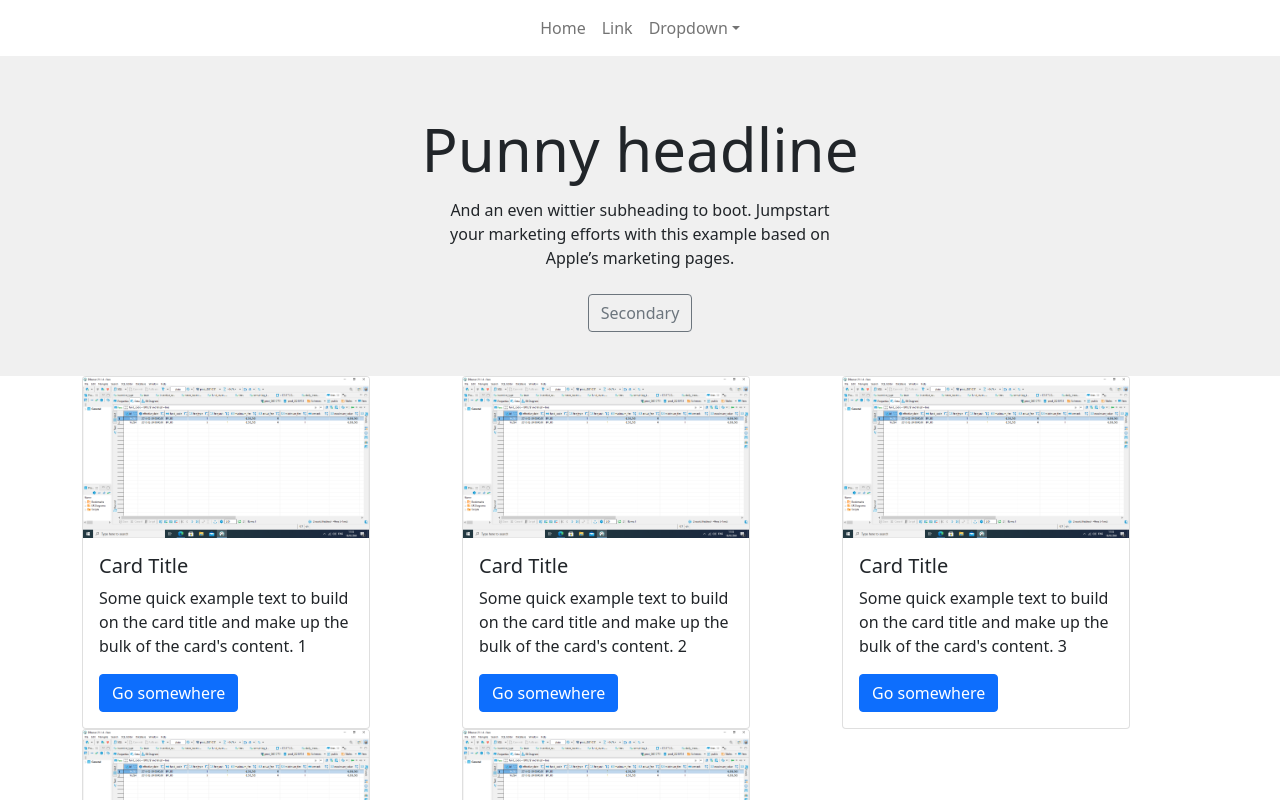
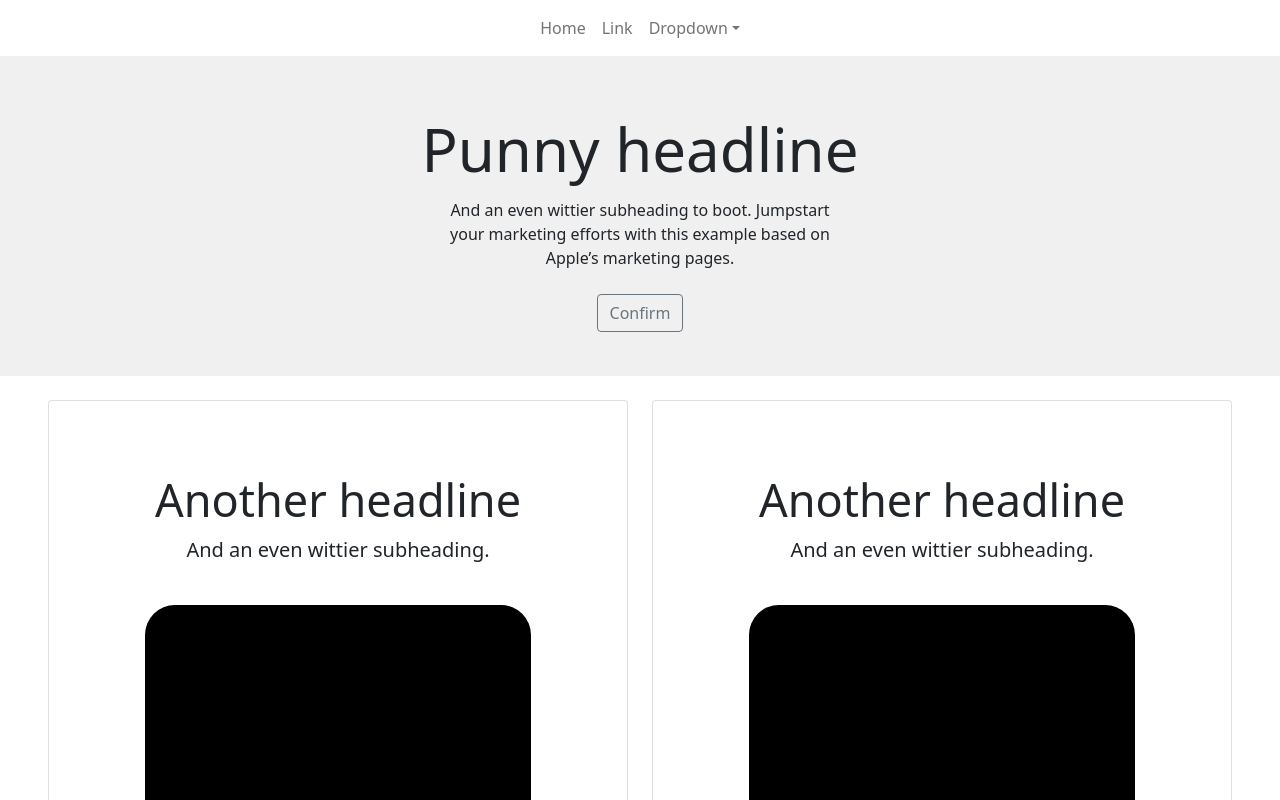
Before and after one commit to Noraluk/react-101, a React (Create React App) app: page / in a window 1280 px wide. Shown: the top 800 px of the page. Built offline with nearby package versions, Linux system fonts and the light colour scheme.

Commit message:
:lipstick: update cards ui

```diff
--- a/src/App.jsx
+++ b/src/App.jsx
@@ -11,6 +11,7 @@ class App extends PureComponent {
       <div>
         <Header />
         <Banner />
+        <br />
         <Cards />
       </div>
     );
--- a/src/components/banner/banner.jsx
+++ b/src/components/banner/banner.jsx
@@ -14,7 +14,7 @@ class Banner extends PureComponent {
             <p className="my-0">Apple’s marketing pages.</p>
             <div>
               <br />
-              <Button className="Banner-button" variant="outline-secondary" size="mg">Secondary</Button>
+              <Button className="Banner-button" variant="outline-secondary" size="mg">Confirm</Button>
             </div>
           </Row>
         </Container>
--- a/src/components/cards/cards.jsx
+++ b/src/components/cards/cards.jsx
@@ -1,32 +1,31 @@
 import React, { PureComponent } from 'react';
 import {
-  Container, Row, Card, Col, Button,
+  Container, Row, Card, Col,
 } from 'react-bootstrap';
-
-import Foo from '@images/foo.jpg';
-
-const numbers = [1, 2, 3, 4, 5];
 
 class Cards extends PureComponent {
   render() {
     return (
       <div>
-        <Container>
-          <Row xs={3}>
-            {numbers.map((i) => (
-              <div key={i}>
+        <Container fluid className="px-5">
+          <Row lg={2} md={1} className="g-4">
+            {Array.from({ length: 8 }).map((_, i) => (
+              <div key={i.toString()}>
                 <Col>
-                  <Card style={{ width: '18rem' }}>
-                    <Card.Img variant="top" src={Foo} />
-                    <Card.Body>
-                      <Card.Title>Card Title</Card.Title>
-                      <Card.Text>
-                        Some quick example text to build on the card title and make up the bulk of
-                        the card&apos;s content.
-                        {' '}
-                        {i}
+                  <Card style={{ textAlign: 'center' }}>
+                    <Card.Body className="mx-5 mt-5 p-0">
+                      <br />
+                      <Card.Title style={{ fontSize: '45px', fontWeight: 'normal' }}>Another headline</Card.Title>
+                      <Card.Text style={{ fontSize: '20px' }}>
+                        And an even wittier subheading.
                       </Card.Text>
-                      <Button variant="primary">Go somewhere</Button>
+                      <br />
+                      <Container className="px-5">
+                        <Card style={{
+                          backgroundColor: 'black', height: 400, borderRadius: '30px 30px 0px 0px',
+                        }}
+                        />
+                      </Container>
                     </Card.Body>
                   </Card>
                 </Col>
```
